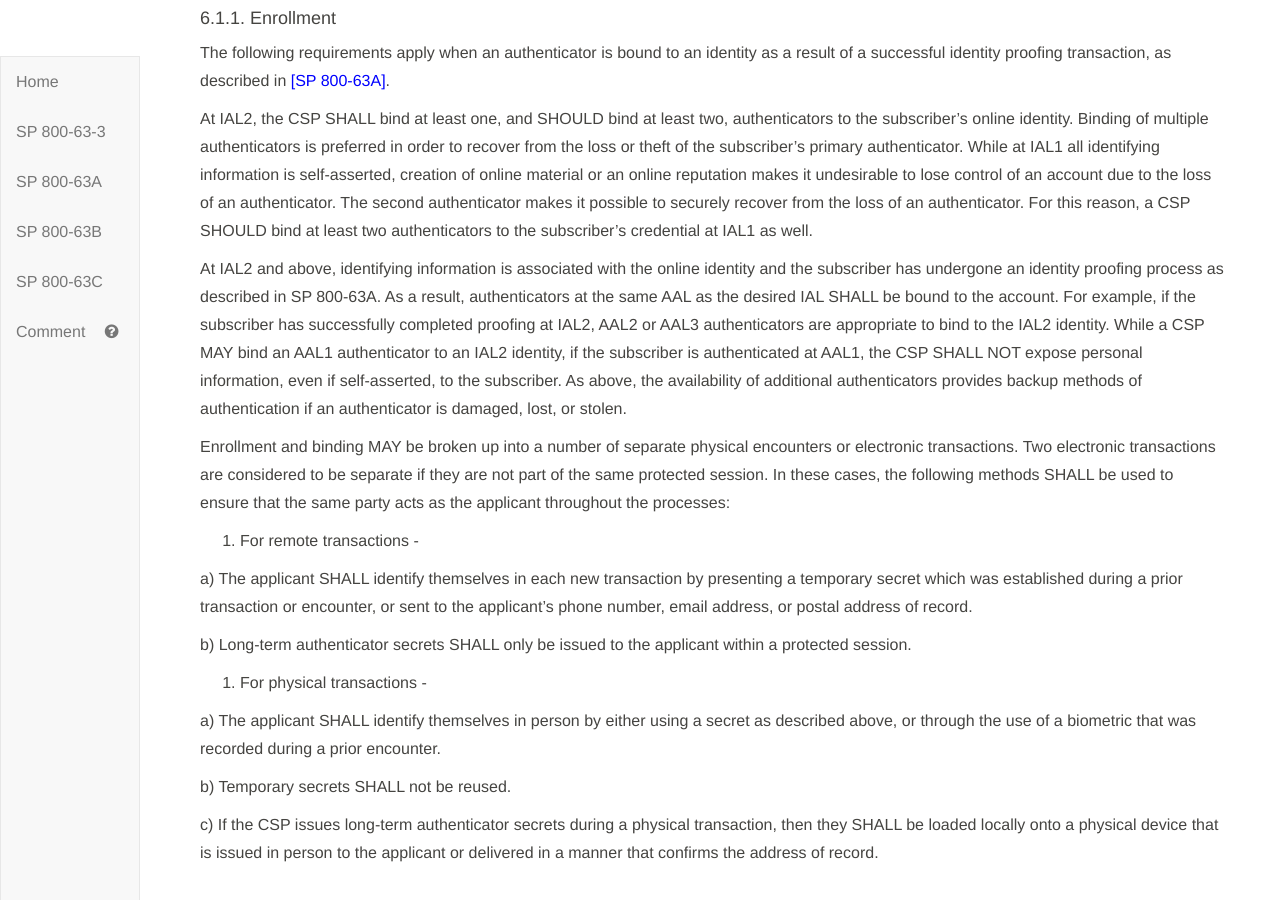
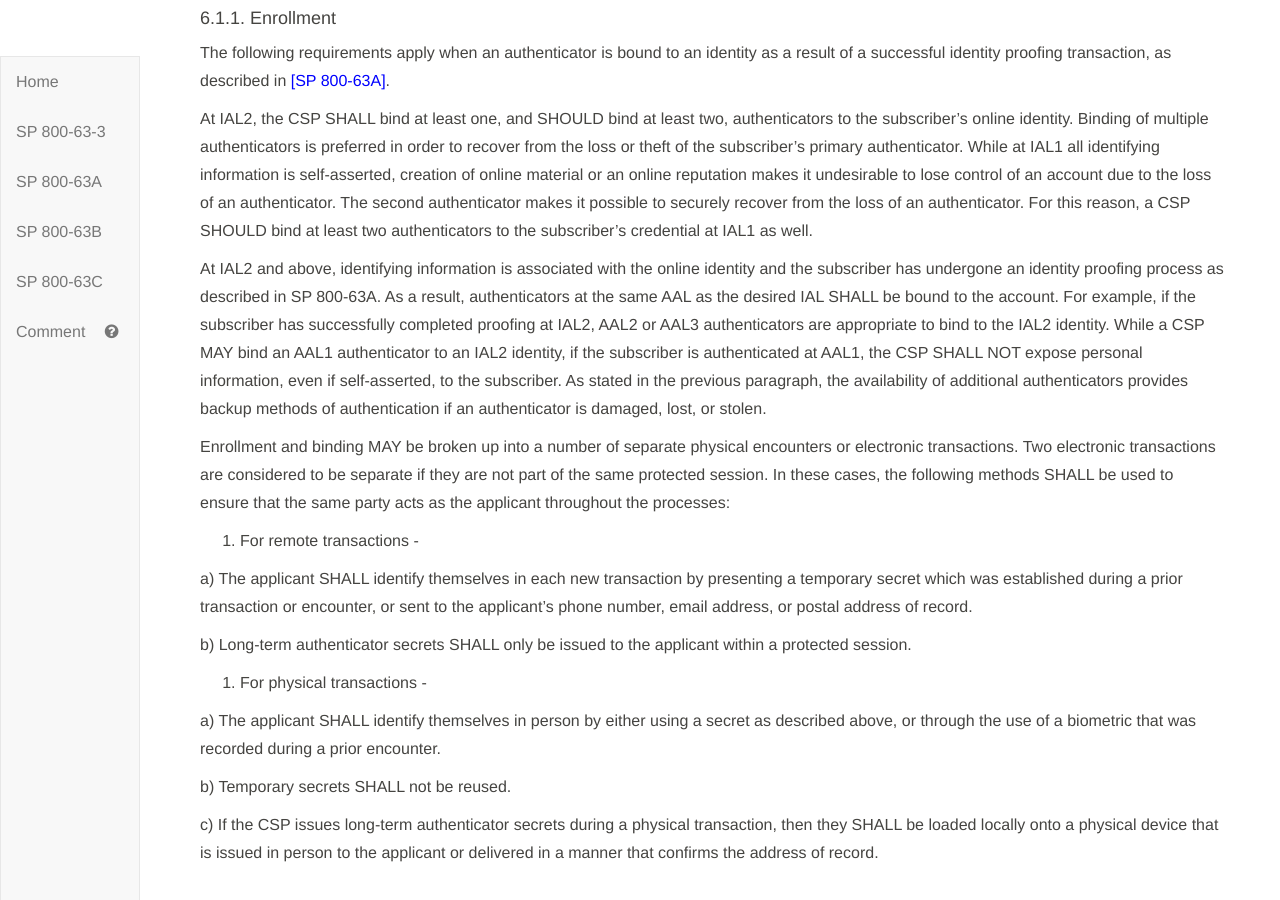
Before and after one commit to usnistgov/800-63-3, a Jekyll site: the page built from sp800-63b/sec6_lifecycle.md, in a window 1280 px wide and 900 px high, scrolled down 595 px. Built offline with Jekyll 4.4.1, drawn with Linux system fonts in a browser that asks for light colours; our own code applies the rules of GitHub Pages for plain Markdown files.

Commit message:
Clarify location of referenced statement. Fixes #862

```diff
--- a/sp800-63b/sec6_lifecycle.md
+++ b/sp800-63b/sec6_lifecycle.md
@@ -20,7 +20,7 @@ The following requirements apply when an authenticator is bound to an identity a
 
 At IAL2, the CSP SHALL bind at least one, and SHOULD bind at least two, authenticators to the subscriber's online identity. Binding of multiple authenticators is preferred in order to recover from the loss or theft of the subscriber's primary authenticator. While at IAL1 all identifying information is self-asserted, creation of online material or an online reputation makes it undesirable to lose control of an account due to the loss of an authenticator. The second authenticator makes it possible to securely recover from the loss of an authenticator. For this reason, a CSP SHOULD bind at least two authenticators to the subscriber's credential at IAL1 as well.
 
-At IAL2 and above, identifying information is associated with the online identity and the subscriber has undergone an identity proofing process as described in SP 800-63A. As a result, authenticators at the same AAL as the desired IAL SHALL be bound to the account. For example, if the subscriber has successfully completed proofing at IAL2, AAL2 or AAL3 authenticators are appropriate to bind to the IAL2 identity. While a CSP MAY bind an AAL1 authenticator to an IAL2 identity, if the subscriber is authenticated at AAL1, the CSP SHALL NOT expose personal information, even if self-asserted, to the subscriber. As above, the availability of additional authenticators provides backup methods of authentication if an authenticator is damaged, lost, or stolen.
+At IAL2 and above, identifying information is associated with the online identity and the subscriber has undergone an identity proofing process as described in SP 800-63A. As a result, authenticators at the same AAL as the desired IAL SHALL be bound to the account. For example, if the subscriber has successfully completed proofing at IAL2, AAL2 or AAL3 authenticators are appropriate to bind to the IAL2 identity. While a CSP MAY bind an AAL1 authenticator to an IAL2 identity, if the subscriber is authenticated at AAL1, the CSP SHALL NOT expose personal information, even if self-asserted, to the subscriber. As stated in the previous paragraph, the availability of additional authenticators provides backup methods of authentication if an authenticator is damaged, lost, or stolen.
 
 Enrollment and binding MAY be broken up into a number of separate physical encounters or electronic transactions. Two electronic transactions are considered to be separate if they are not part of the same protected session. In these cases, the following methods SHALL be used to ensure that the same party acts as the applicant throughout the processes:
 
```
